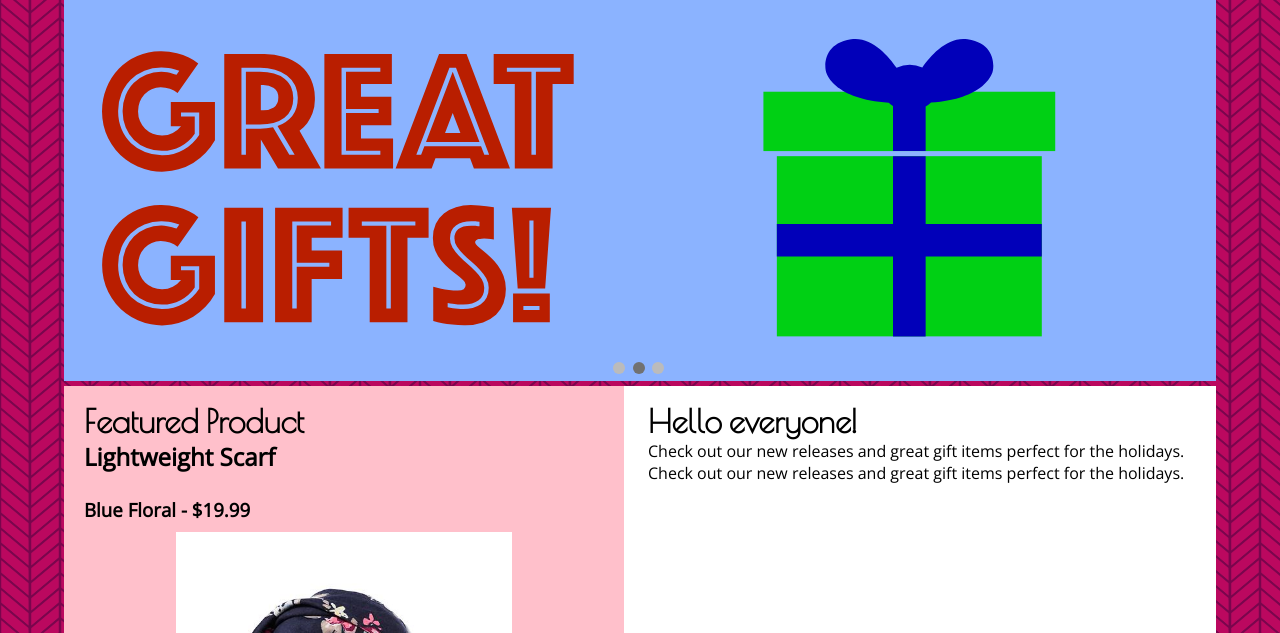
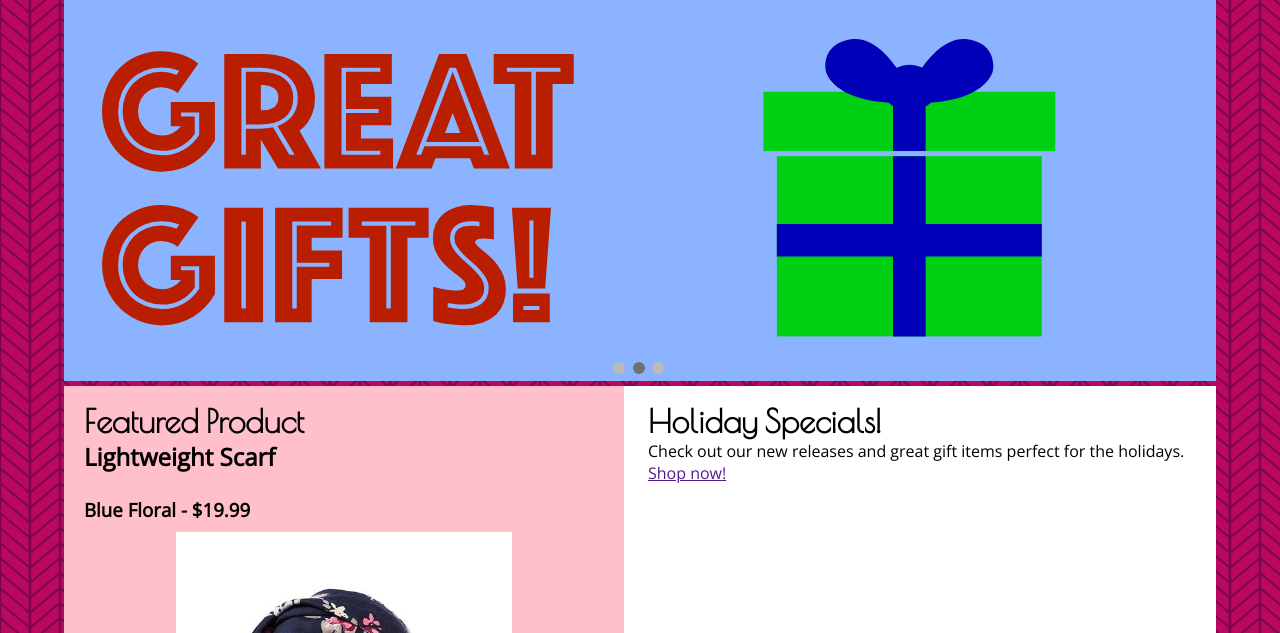
Before and after one commit to SarahEW1206/shop-site, a website: page app/slidertest.html in a window 1280 px wide. Shown: the part 167-800 px from the top of the page. Drawn offline with nearby package versions, Linux system fonts and the light colour scheme.

Commit message:
updated latestNews block

```diff
--- a/app/slidertest.html
+++ b/app/slidertest.html
@@ -88,8 +88,8 @@
 
 
       <div id="latestNews">
-       <h1>Hello everyone!</h1>
-       <p>Check out our new releases and great gift items perfect for the holidays. Check out our new releases and great gift items perfect for the holidays.</p>
+       <h1>Holiday Specials!</h1>
+       <p>Check out our new releases and great gift items perfect for the holidays. <a href="">Shop now!</a></p>
      </div>
 
    </div> <!--lower portion div end-->
```
